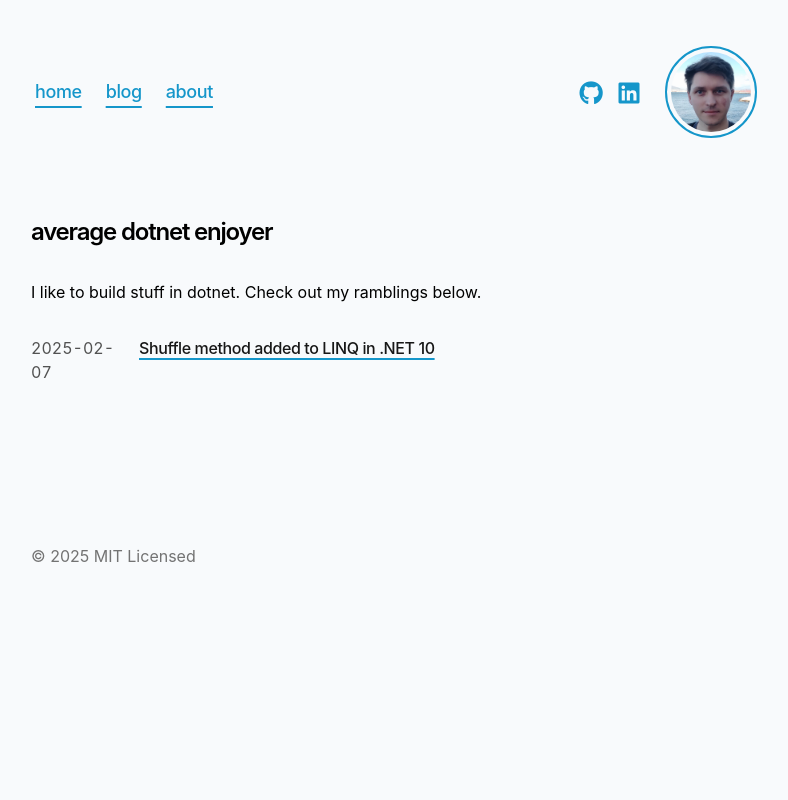
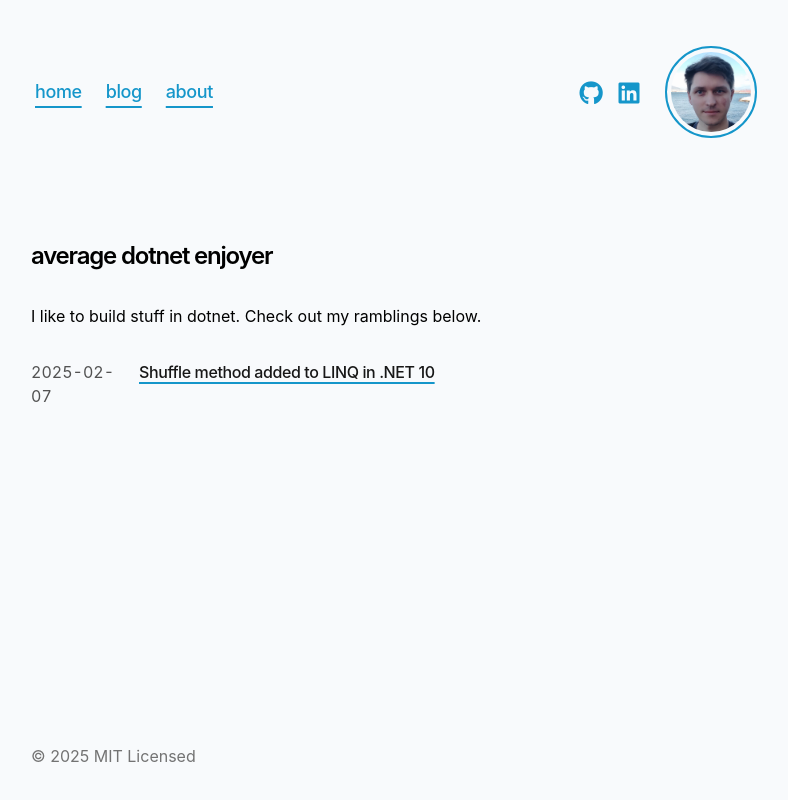
Before and after one commit to ksalk/ksalk.github.io, a Next.js app: page / in a window 1280 px wide. Shown: the top 800 px of the page, without its empty margins (225-1013 px from the left). Built offline with nearby package versions, Linux system fonts and the light colour scheme.

Commit message:
Move footer to the bottom

```diff
--- a/app/layout.tsx
+++ b/app/layout.tsx
@@ -59,14 +59,14 @@ export default function RootLayout({
         {/* Favicon font: Ceviche One by Font Diner, licensed under SIL Open Font License 1.1 */}
         <link rel="icon" href="/favicon.ico" />
       </head>
-      <body className="antialiased max-w-3xl mx-4 mt-8 lg:mx-auto">
-        <main className="flex-auto min-w-0 mt-6 flex flex-col px-2 md:px-0">
-          <Navbar />
+      <body className="antialiased max-w-3xl mx-4 mt-8 lg:mx-auto flex flex-col min-h-screen">
+        <Navbar />
+        <main className="flex-1 min-w-0 mt-6 flex flex-col px-2 md:px-0">
           {children}
-          <Footer />
-          <Analytics />
-          <SpeedInsights />
         </main>
+        <Footer />
+        <Analytics />
+        <SpeedInsights />
       </body>
     </html>
   )
```
